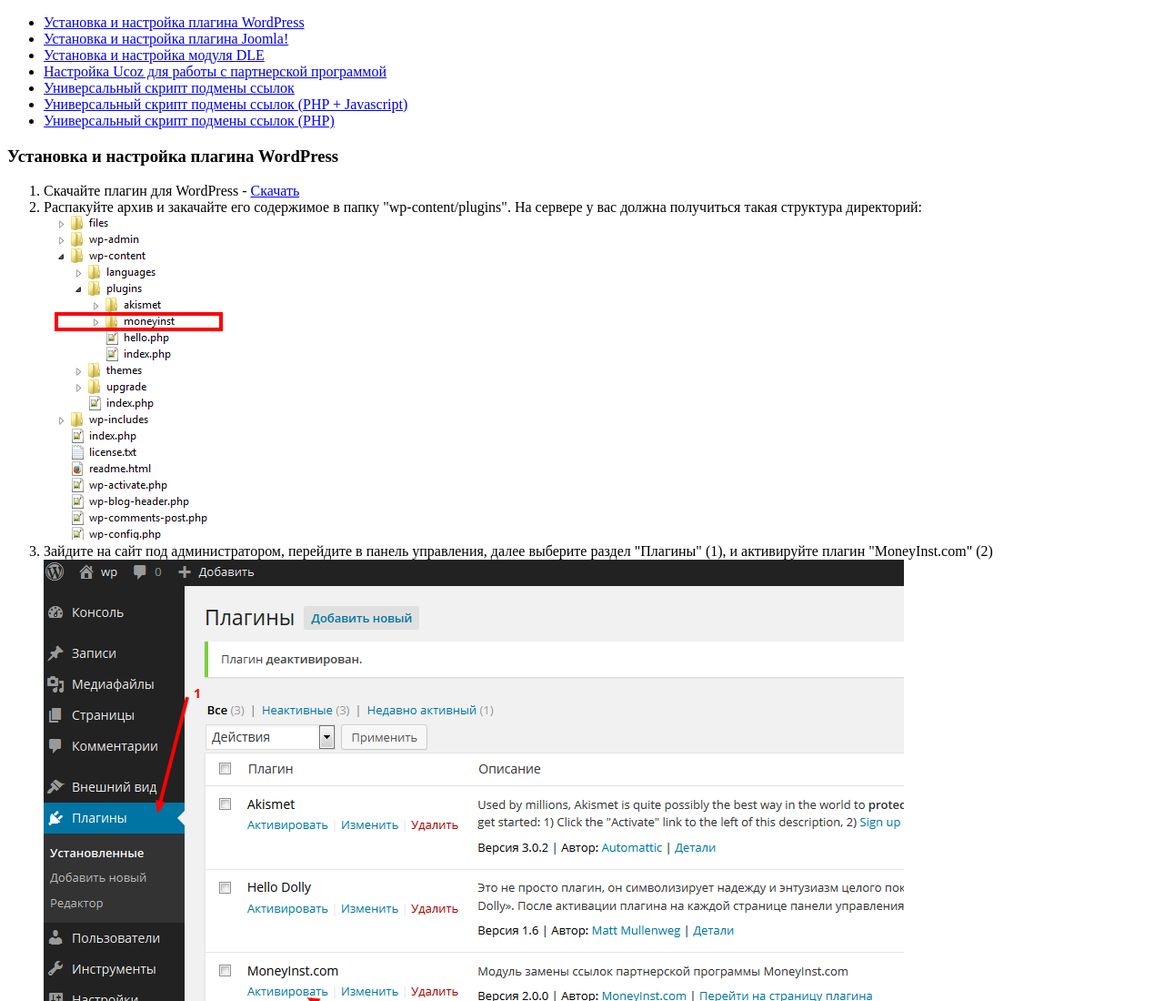
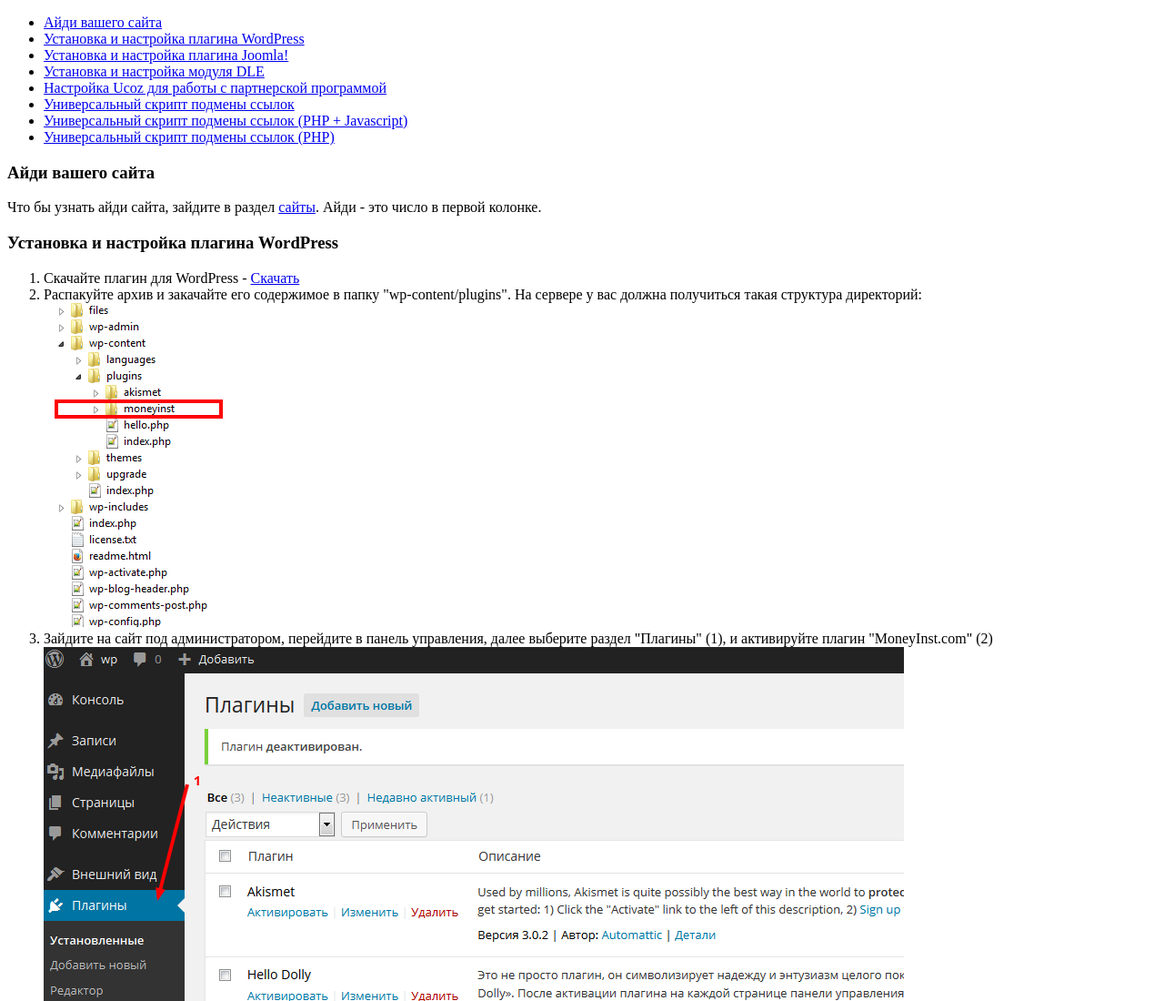
Before and after one commit to dench0/faq, a website: page src/index.html in a window 1280 px wide. Shown: the top 1100 px of the page at 91% size. Drawn offline with Linux system fonts and the light colour scheme.

Commit message:
new faq sid

```diff
--- a/src/index.html
+++ b/src/index.html
@@ -2,6 +2,7 @@
 <head><meta charset="UTF-8"><title>FAQ</title></head>
 <body>
   <ul>
+    <li><a href="#site-id">Айди вашего сайта</a>
     <li><a href="#wp">Установка и настройка плагина WordPress</a>
     </li>
     <li><a href="#joomla">Установка и настройка плагина Joomla!</a>
@@ -17,6 +18,11 @@
     <li><a href="#univarsal-php-clear">Универсальный скрипт подмены ссылок (PHP)</a>
     </li>
   </ul>
+  <div id="site-id">
+    <h3>Айди вашего сайта</h3>
+    Что бы узнать айди сайта, зайдите в раздел <a href="/sites/">сайты</a>. Айди - это число в первой колонке.
+    <br>
+  </div>
   <div id="wp">
     <h3>Установка и настройка плагина WordPress</h3>
     <ol>
```
